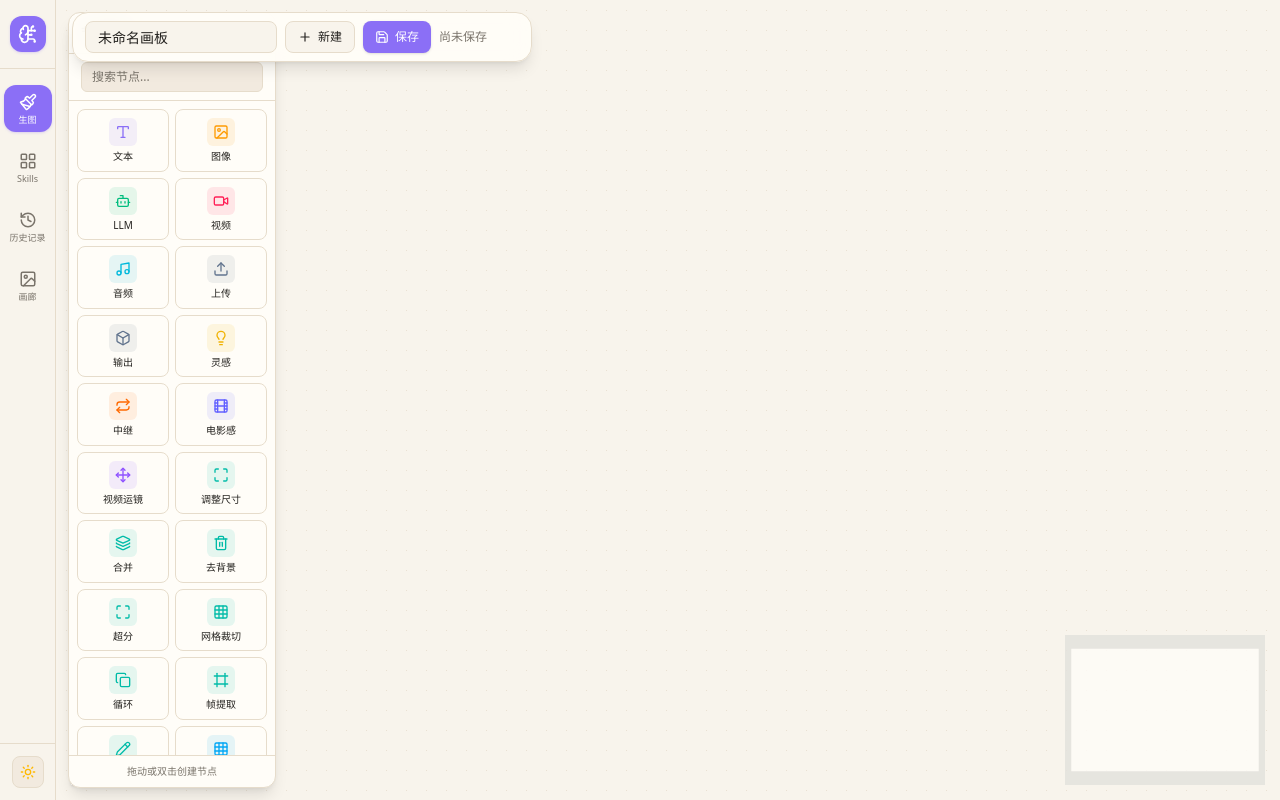
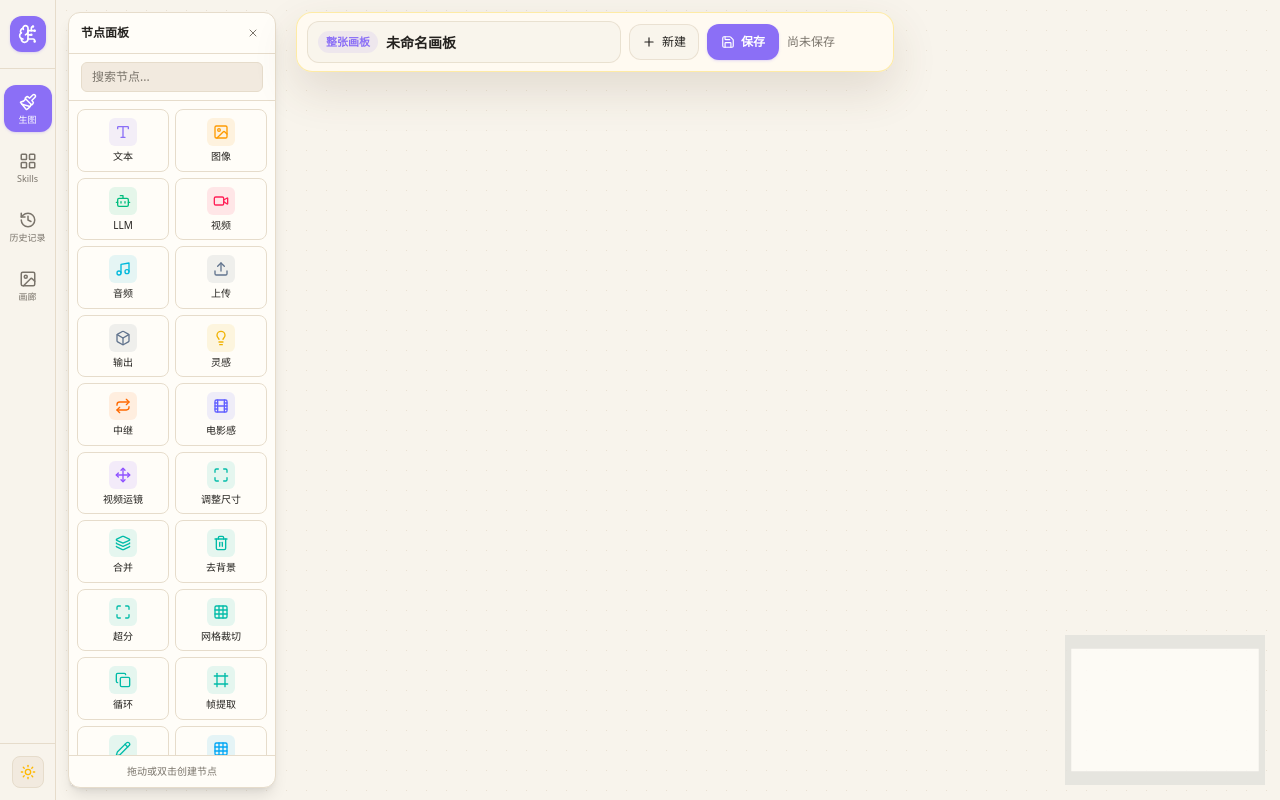
Before and after one commit to DouM233/maijihuabu, a Next.js app: page / in a window 1280 px wide. Built offline with nearby package versions, Linux system fonts and the light colour scheme.

Commit message:
Polish canvas save bar layout

```diff
--- a/src/components/canvas/Canvas.tsx
+++ b/src/components/canvas/Canvas.tsx
@@ -715,17 +715,23 @@ function CanvasInner({ onAddNodeRef, selectedSkillTemplate }: CanvasInnerProps)
 
       {/* 画布区域 */}
       <div className="flex-1 relative">
-        <div className="absolute left-4 top-3 z-20 flex items-center gap-2 rounded-2xl border border-border bg-card/92 px-3 py-2 text-xs shadow-lg backdrop-blur-md">
+        <div className="pointer-events-none absolute left-[15rem] right-4 top-3 z-30 flex justify-start">
+          <div className="pointer-events-auto flex max-w-full items-center gap-2 rounded-2xl border border-amber-200/70 bg-[#fffaf1]/95 px-2.5 py-2 text-xs shadow-[0_18px_45px_rgba(92,64,33,0.14)] backdrop-blur-md">
+            <div className="flex min-w-0 items-center gap-2 rounded-xl border border-border/80 bg-background/80 px-2.5 py-1.5">
+              <span className="hidden rounded-full bg-primary/10 px-2 py-1 text-[11px] font-semibold text-primary xl:inline">
+                整张画板
+              </span>
               <input
                 value={canvasName}
                 onChange={(event) => setCanvasName(event.target.value)}
-            className="nodrag nopan h-8 w-48 rounded-lg border border-border bg-background px-3 text-sm font-medium text-foreground outline-none transition focus:border-primary"
+                className="nodrag nopan h-7 w-44 min-w-0 bg-transparent text-sm font-semibold text-foreground outline-none placeholder:text-muted-foreground sm:w-56"
                 placeholder="画板名称"
               />
+            </div>
             <button
               type="button"
               onClick={handleNewCanvas}
-            className="nodrag nopan inline-flex h-8 items-center gap-1.5 rounded-lg border border-border bg-background px-3 font-medium text-foreground transition hover:border-primary/60 hover:text-primary"
+              className="nodrag nopan inline-flex h-9 shrink-0 items-center gap-1.5 rounded-xl border border-border/80 bg-background/85 px-3 font-medium text-foreground transition hover:border-primary/60 hover:bg-primary/5 hover:text-primary"
             >
               <Plus className="h-3.5 w-3.5" />
               新建
@@ -734,12 +740,13 @@ function CanvasInner({ onAddNodeRef, selectedSkillTemplate }: CanvasInnerProps)
               type="button"
               onClick={handleSaveCanvas}
               disabled={isSavingCanvas}
-            className="nodrag nopan inline-flex h-8 items-center gap-1.5 rounded-lg bg-primary px-3 font-medium text-primary-foreground shadow-sm transition hover:bg-primary/90 disabled:cursor-not-allowed disabled:opacity-60"
+              className="nodrag nopan inline-flex h-9 shrink-0 items-center gap-1.5 rounded-xl bg-primary px-3.5 font-semibold text-primary-foreground shadow-sm shadow-primary/20 transition hover:bg-primary/90 disabled:cursor-not-allowed disabled:opacity-60"
             >
               <Save className="h-3.5 w-3.5" />
               {isSavingCanvas ? '保存中' : '保存'}
             </button>
-          <span className="min-w-20 text-muted-foreground">{savedStatus}</span>
+            <span className="hidden min-w-24 shrink-0 text-muted-foreground md:inline">{savedStatus}</span>
+          </div>
         </div>
 
         <ReactFlow
```
Lines whose indentation alone changed are shown as unchanged.
